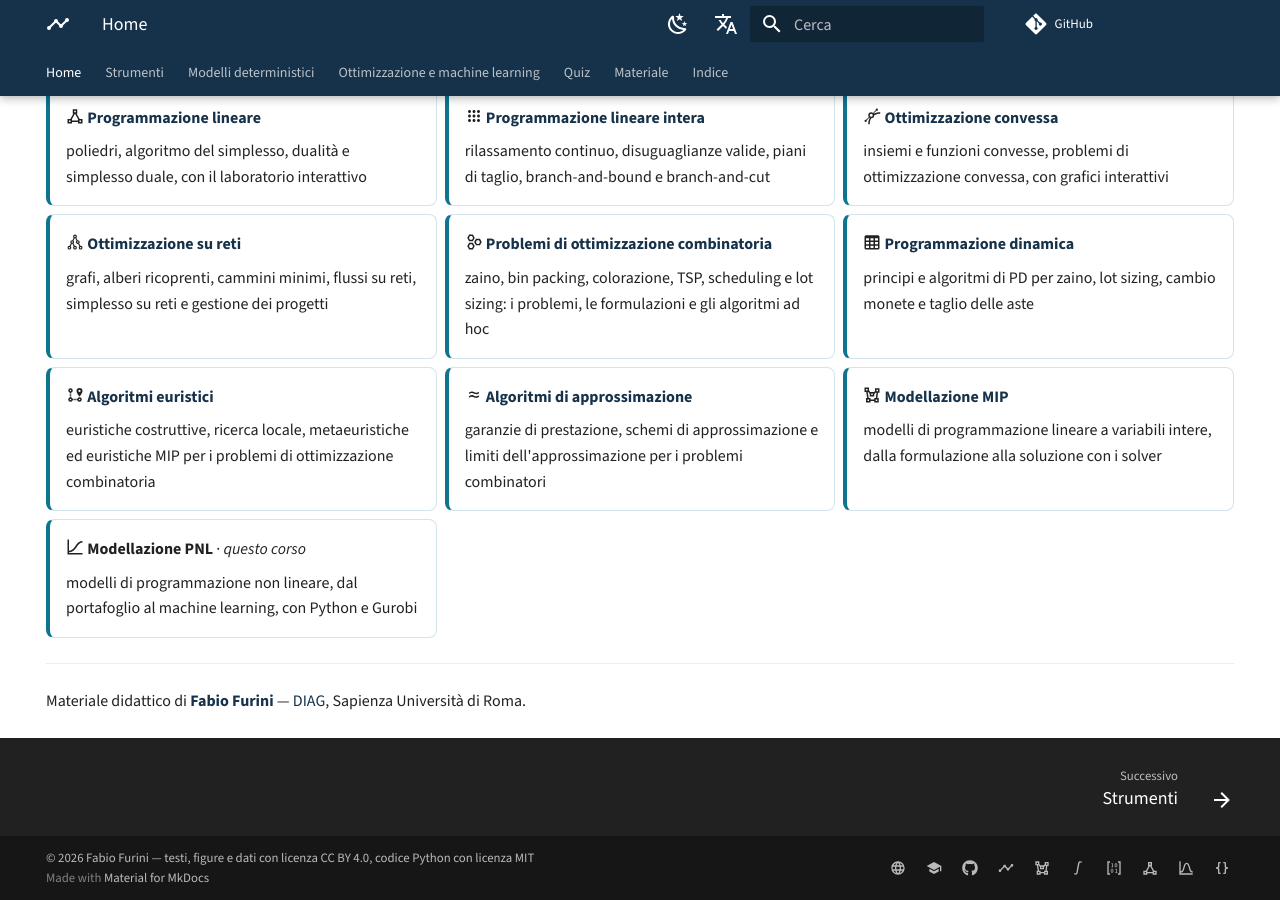
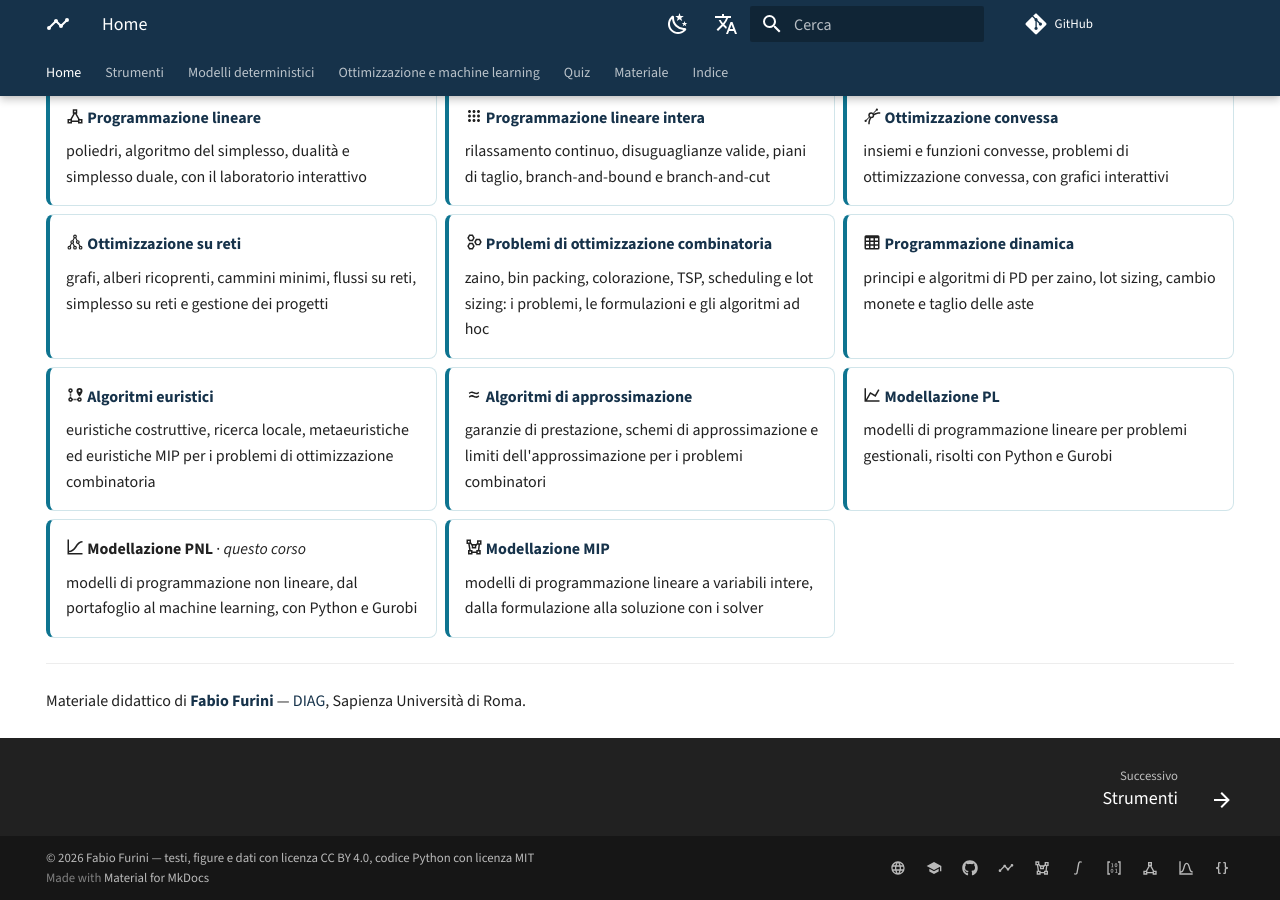
Before and after one commit to fabiofurini/modellazione-pnl, an MkDocs documentation site: the page built from docs/index.md, in a window 1280 px wide and 900 px high, scrolled down 2299 px. Built offline with MkDocs 1.6.1 and Material for MkDocs 9.7.7, drawn with Linux system fonts in a browser that asks for light colours; comment, search, counter and statistics services are not loaded.

Commit message:
Home of the series
Co-Authored-By: Claude Opus 5.5 <noreply@anthropic.com>

```diff
--- a/docs/index.md
+++ b/docs/index.md
@@ -164,13 +164,17 @@ Tutti i corsi della collana hanno la stessa impostazione: dispense online e in P
 
     garanzie di prestazione, schemi di approssimazione e limiti dell'approssimazione per i problemi combinatori
 
--   :material-vector-polygon: **[Modellazione MIP](https://fabiofurini.github.io/modellazione-mip/)**
+-   :material-chart-line: **[Modellazione PL](https://fabiofurini.github.io/modellazione-pl/)**
 
-    modelli di programmazione lineare a variabili intere, dalla formulazione alla soluzione con i solver
+    modelli di programmazione lineare per problemi gestionali, risolti con Python e Gurobi
 
 -   :material-chart-bell-curve-cumulative: **Modellazione PNL** · *questo corso*
 
     modelli di programmazione non lineare, dal portafoglio al machine learning, con Python e Gurobi
+
+-   :material-vector-polygon: **[Modellazione MIP](https://fabiofurini.github.io/modellazione-mip/)**
+
+    modelli di programmazione lineare a variabili intere, dalla formulazione alla soluzione con i solver
 
 </div>
 <!-- /collana -->
```
